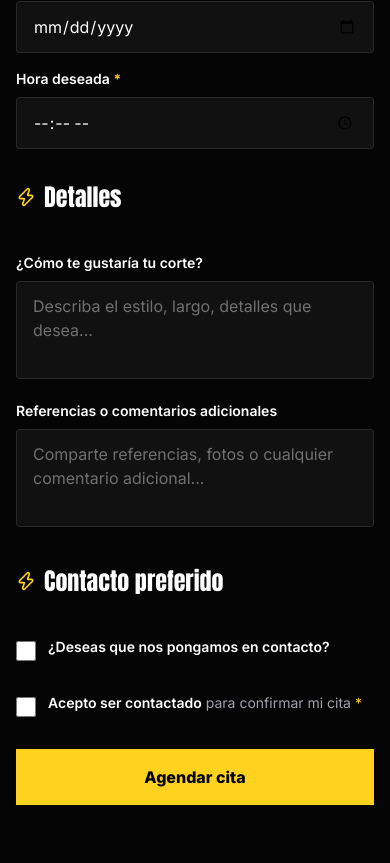
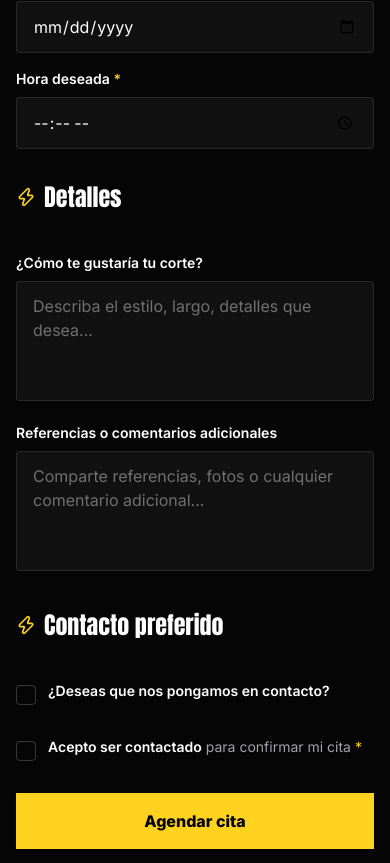
Before and after one commit to NhackerN/Barberia-Rayo, a React (Vite) app: page /agendar in a window 390 px wide. Shown: the part 1134-1997 px from the top of the page. Built offline with nearby package versions, Linux system fonts and the light colour scheme.

Commit message:
FIX IPHONE - Agendar

```diff
--- a/src/components/BookingForm.tsx
+++ b/src/components/BookingForm.tsx
@@ -188,7 +188,8 @@ export default function BookingForm({ onSubmit }: BookingFormProps) {
   return (
     <form
       onSubmit={handleSubmit}
-      className="max-w-2xl mx-auto"
+      className="max-w-2xl mx-auto relative z-20"
+      style={{ touchAction: 'manipulation' }}
     >
       <div className="grid gap-8">
         {/* Información Personal */}
@@ -214,9 +215,10 @@ export default function BookingForm({ onSubmit }: BookingFormProps) {
                 onInput={handleInput}
                 placeholder="Tu nombre"
                 autoComplete="name"
-                className={`w-full px-4 py-3 bg-rayo-panel border rounded transition-colors focus:outline-none focus:ring-2 focus:ring-rayo-yellow text-white placeholder-white/40 ${
+                className={`w-full px-4 py-3 bg-rayo-panel border rounded transition-colors focus:outline-none focus:ring-2 focus:ring-rayo-yellow text-white placeholder-white/40 relative z-30 pointer-events-auto ${
                   errors.fullName ? 'border-red-500/50 focus:ring-red-500' : 'border-white/10 hover:border-white/20'
                 }`}
+                style={{ touchAction: 'manipulation', minHeight: '48px', fontSize: '16px' }}
               />
               {errors.fullName && (
                 <p className="text-sm text-red-500">{errors.fullName}</p>
@@ -236,9 +238,10 @@ export default function BookingForm({ onSubmit }: BookingFormProps) {
                 onInput={handleInput}
                 placeholder="+55 1234 5678"
                 autoComplete="tel"
-                className={`w-full px-4 py-3 bg-rayo-panel border rounded transition-colors focus:outline-none focus:ring-2 focus:ring-rayo-yellow text-white placeholder-white/40 ${
+                className={`w-full px-4 py-3 bg-rayo-panel border rounded transition-colors focus:outline-none focus:ring-2 focus:ring-rayo-yellow text-white placeholder-white/40 relative z-30 pointer-events-auto ${
                   errors.phone ? 'border-red-500/50 focus:ring-red-500' : 'border-white/10 hover:border-white/20'
                 }`}
+                style={{ touchAction: 'manipulation', minHeight: '48px', fontSize: '16px' }}
               />
               {errors.phone && (
                 <p className="text-sm text-red-500">{errors.phone}</p>
@@ -259,9 +262,10 @@ export default function BookingForm({ onSubmit }: BookingFormProps) {
               onInput={handleInput}
               placeholder="tu@email.com"
               autoComplete="email"
-              className={`w-full px-4 py-3 bg-rayo-panel border rounded transition-colors focus:outline-none focus:ring-2 focus:ring-rayo-yellow text-white placeholder-white/40 ${
+              className={`w-full px-4 py-3 bg-rayo-panel border rounded transition-colors focus:outline-none focus:ring-2 focus:ring-rayo-yellow text-white placeholder-white/40 relative z-30 pointer-events-auto ${
                 errors.email ? 'border-red-500/50 focus:ring-red-500' : 'border-white/10 hover:border-white/20'
               }`}
+              style={{ touchAction: 'manipulation', minHeight: '48px', fontSize: '16px' }}
             />
             {errors.email && (
               <p className="text-sm text-red-500">{errors.email}</p>
@@ -334,9 +338,10 @@ export default function BookingForm({ onSubmit }: BookingFormProps) {
                 value={formData.date}
                 onChange={handleChange}
                 onInput={handleInput}
-                className={`w-full px-4 py-3 bg-rayo-panel border rounded transition-colors focus:outline-none focus:ring-2 focus:ring-rayo-yellow text-white ${
+                className={`w-full px-4 py-3 bg-rayo-panel border rounded transition-colors focus:outline-none focus:ring-2 focus:ring-rayo-yellow text-white relative z-30 pointer-events-auto ${
                   errors.date ? 'border-red-500/50 focus:ring-red-500' : 'border-white/10 hover:border-white/20'
                 }`}
+                style={{ touchAction: 'manipulation', minHeight: '48px', fontSize: '16px' }}
               />
               {errors.date && (
                 <p className="text-sm text-red-500">{errors.date}</p>
@@ -354,9 +359,10 @@ export default function BookingForm({ onSubmit }: BookingFormProps) {
                 value={formData.time}
                 onChange={handleChange}
                 onInput={handleInput}
-                className={`w-full px-4 py-3 bg-rayo-panel border rounded transition-colors focus:outline-none focus:ring-2 focus:ring-rayo-yellow text-white ${
+                className={`w-full px-4 py-3 bg-rayo-panel border rounded transition-colors focus:outline-none focus:ring-2 focus:ring-rayo-yellow text-white relative z-30 pointer-events-auto ${
                   errors.time ? 'border-red-500/50 focus:ring-red-500' : 'border-white/10 hover:border-white/20'
                 }`}
+                style={{ touchAction: 'manipulation', minHeight: '48px', fontSize: '16px' }}
               />
               {errors.time && (
                 <p className="text-sm text-red-500">{errors.time}</p>
@@ -386,7 +392,8 @@ export default function BookingForm({ onSubmit }: BookingFormProps) {
               onInput={handleInput}
               placeholder="Describa el estilo, largo, detalles que desea..."
               rows={3}
-              className="w-full px-4 py-3 bg-rayo-panel border border-white/10 rounded transition-colors focus:outline-none focus:ring-2 focus:ring-rayo-yellow text-white placeholder-white/40 hover:border-white/20 resize-none"
+              className="w-full px-4 py-3 bg-rayo-panel border border-white/10 rounded transition-colors focus:outline-none focus:ring-2 focus:ring-rayo-yellow text-white placeholder-white/40 hover:border-white/20 resize-none relative z-30 pointer-events-auto"
+              style={{ touchAction: 'manipulation', minHeight: '120px', fontSize: '16px' }}
             />
           </div>
 
@@ -402,7 +409,8 @@ export default function BookingForm({ onSubmit }: BookingFormProps) {
               onInput={handleInput}
               placeholder="Comparte referencias, fotos o cualquier comentario adicional..."
               rows={3}
-              className="w-full px-4 py-3 bg-rayo-panel border border-white/10 rounded transition-colors focus:outline-none focus:ring-2 focus:ring-rayo-yellow text-white placeholder-white/40 hover:border-white/20 resize-none"
+              className="w-full px-4 py-3 bg-rayo-panel border border-white/10 rounded transition-colors focus:outline-none focus:ring-2 focus:ring-rayo-yellow text-white placeholder-white/40 hover:border-white/20 resize-none relative z-30 pointer-events-auto"
+              style={{ touchAction: 'manipulation', minHeight: '120px', fontSize: '16px' }}
             />
           </div>
         </fieldset>
@@ -423,7 +431,8 @@ export default function BookingForm({ onSubmit }: BookingFormProps) {
               name="wantContact"
               checked={formData.wantContact}
               onChange={handleChange}
-              className="w-5 h-5 mt-1 accent-rayo-yellow cursor-pointer border border-white/20 rounded"
+              className="w-5 h-5 mt-1 accent-rayo-yellow cursor-pointer border border-white/20 rounded relative z-30 pointer-events-auto"
+              style={{ touchAction: 'manipulation' }}
             />
             <label htmlFor="wantContact" className="text-sm text-white">
               <span className="font-semibold">¿Deseas que nos pongamos en contacto?</span>
@@ -444,7 +453,8 @@ export default function BookingForm({ onSubmit }: BookingFormProps) {
                     value="whatsapp"
                     checked={formData.contactMethod === 'whatsapp'}
                     onChange={handleChange}
-                    className="w-4 h-4 accent-rayo-yellow cursor-pointer"
+                    className="w-4 h-4 accent-rayo-yellow cursor-pointer relative z-30 pointer-events-auto"
+                    style={{ touchAction: 'manipulation' }}
                   />
                   <span className="text-sm text-white font-semibold">WhatsApp</span>
                 </label>
@@ -456,7 +466,8 @@ export default function BookingForm({ onSubmit }: BookingFormProps) {
                     value="email"
                     checked={formData.contactMethod === 'email'}
                     onChange={handleChange}
-                    className="w-4 h-4 accent-rayo-yellow cursor-pointer"
+                    className="w-4 h-4 accent-rayo-yellow cursor-pointer relative z-30 pointer-events-auto"
+                    style={{ touchAction: 'manipulation' }}
                   />
                   <span className="text-sm text-white font-semibold">Correo electrónico</span>
                 </label>
@@ -468,7 +479,8 @@ export default function BookingForm({ onSubmit }: BookingFormProps) {
                     value="both"
                     checked={formData.contactMethod === 'both'}
                     onChange={handleChange}
-                    className="w-4 h-4 accent-rayo-yellow cursor-pointer"
+                    className="w-4 h-4 accent-rayo-yellow cursor-pointer relative z-30 pointer-events-auto"
+                    style={{ touchAction: 'manipulation' }}
                   />
                   <span className="text-sm text-white font-semibold">Ambos</span>
                 </label>
@@ -490,7 +502,8 @@ export default function BookingForm({ onSubmit }: BookingFormProps) {
               name="acceptTerms"
               checked={formData.acceptTerms}
               onChange={handleChange}
-              className="w-5 h-5 mt-1 accent-rayo-yellow cursor-pointer border border-white/20 rounded"
+              className="w-5 h-5 mt-1 accent-rayo-yellow cursor-pointer border border-white/20 rounded relative z-30 pointer-events-auto"
+              style={{ touchAction: 'manipulation' }}
             />
             <label htmlFor="acceptTerms" className="text-sm text-white">
               <span className="font-semibold">Acepto ser contactado</span>
@@ -507,7 +520,8 @@ export default function BookingForm({ onSubmit }: BookingFormProps) {
         <button
           type="submit"
           disabled={isSubmitting}
-          className="premium-button w-full justify-center px-8 py-4 text-base disabled:opacity-50 disabled:cursor-not-allowed"
+          className="premium-button w-full justify-center px-8 py-4 text-base disabled:opacity-50 disabled:cursor-not-allowed relative z-30 pointer-events-auto"
+          style={{ touchAction: 'manipulation', minHeight: '48px', fontSize: '16px' }}
         >
           {isSubmitting ? 'Enviando...' : 'Agendar cita'}
         </button>
--- a/src/components/SelectInput.tsx
+++ b/src/components/SelectInput.tsx
@@ -28,9 +28,10 @@ export default function SelectInput({
         name={name}
         value={value}
         onChange={onChange}
-        className={`w-full px-4 py-3 pr-12 bg-rayo-panel border rounded text-white cursor-pointer transition-colors focus:outline-none focus:ring-2 focus:ring-rayo-yellow appearance-none ${
+        className={`w-full px-4 py-3 pr-12 bg-rayo-panel border rounded text-white cursor-pointer transition-colors focus:outline-none focus:ring-2 focus:ring-rayo-yellow appearance-none relative z-30 pointer-events-auto ${
           hasError ? 'border-red-500/50 focus:ring-red-500' : 'border-white/10 hover:border-white/20'
         }`}
+        style={{ touchAction: 'manipulation', minHeight: '48px' }}
       >
         {firstOptionEmpty && <option value="">{placeholder}</option>}
         {options.map((option) => (
--- a/src/index.css
+++ b/src/index.css
@@ -81,6 +81,10 @@
     appearance: none;
     font-size: 16px;
     -webkit-tap-highlight-color: transparent;
+    pointer-events: auto;
+    position: relative;
+    z-index: 30;
+    touch-action: manipulation;
   }
 
   select {
@@ -99,11 +103,16 @@
 
   input[type='checkbox'],
   input[type='radio'] {
-    -webkit-appearance: checkbox;
-    appearance: checkbox;
     width: 1.25rem;
     height: 1.25rem;
     cursor: pointer;
+    pointer-events: auto;
+    position: relative;
+    z-index: 30;
+  }
+
+  ::placeholder {
+    -webkit-font-smoothing: antialiased;
   }
 }
 
```
